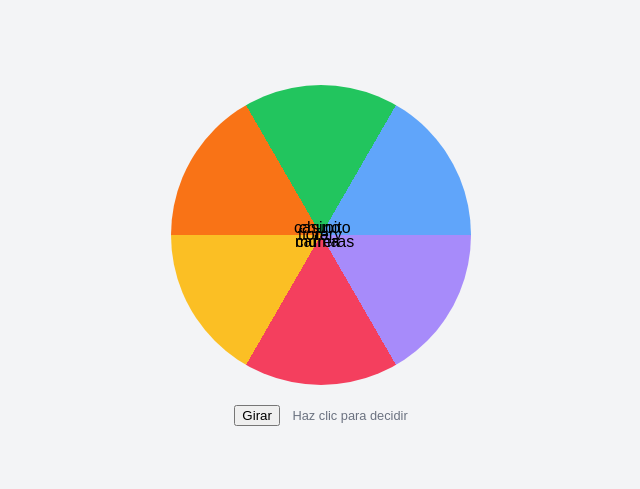
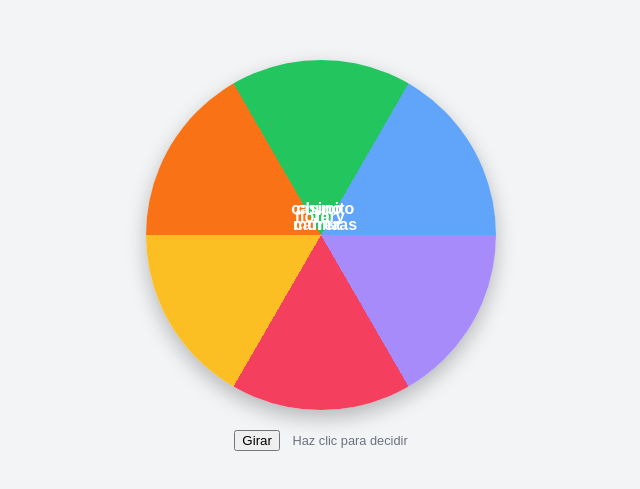
Before and after one commit to Txanpu/Ibiza-Final-Boss, a plain HTML site: page utilidades.html in a window 1280 px wide. Shown: the part 135-624 px from the top of the page, without its empty margins (319-959 px from the left). Drawn offline with Linux system fonts and the light colour scheme.

Commit message:
Improve wheel label positioning

```diff
--- a/utilidades.html
+++ b/utilidades.html
@@ -17,10 +17,11 @@
 
     .wheel {
       position: relative;
-      width: 300px;
-      height: 300px;
+      width: 350px;   /* un poco más grande para dar aire */
+      height: 350px;
       border-radius: 50%;
       overflow: hidden;
+      box-shadow: 0 8px 20px rgba(0,0,0,0.25);
       transition: transform 4s cubic-bezier(0.33, 1, 0.68, 1);
     }
 
@@ -38,22 +39,28 @@
       top: 50%;
       transform-origin: 0 0;
       text-align: center;
+      font-size: 1rem;
+      font-weight: 600;
+      color: #fff; /* contraste con colores vivos */
+      width: 50%;
     }
 
     .label span {
       display: block;
-      transform: translate(-50%, -50%);
+      transform: translate(-50%, -150%); /* empuja el texto hacia fuera, dentro del quesito */
+      white-space: nowrap;
     }
 
     .label.win span {
       font-weight: bold;
+      text-shadow: 0 0 6px #000;
       animation: winner 0.6s ease-out;
     }
 
     @keyframes winner {
-      0% { transform: translate(-50%, -50%) scale(1); }
-      50% { transform: translate(-50%, -50%) scale(1.2); }
-      100% { transform: translate(-50%, -50%) scale(1); }
+      0% { transform: translate(-50%, -150%) scale(1); }
+      50% { transform: translate(-50%, -150%) scale(1.2); }
+      100% { transform: translate(-50%, -150%) scale(1); }
     }
 
     .controls {
@@ -114,7 +121,7 @@
     function mkLabel(text, angleDeg){
       const d = document.createElement('div');
       d.className = 'label';
-      d.style.transform = `rotate(${angleDeg}deg) translate(0, -43%) rotate(${-angleDeg}deg)`;
+      d.style.transform = `rotate(${angleDeg}deg) translate(0, -50%) rotate(${-angleDeg}deg)`;
       const s = document.createElement('span'); s.textContent = text; d.appendChild(s);
       return d;
     }
```
